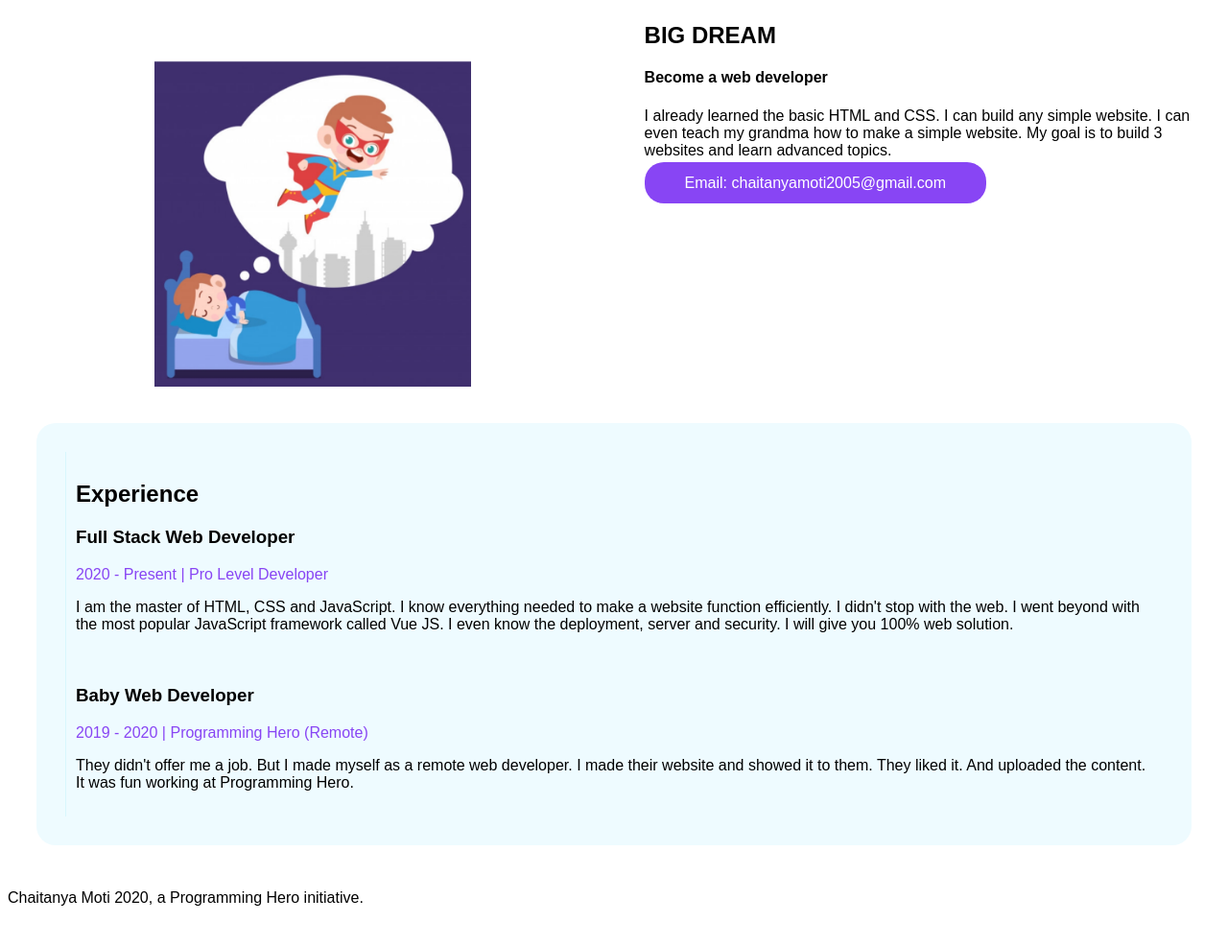
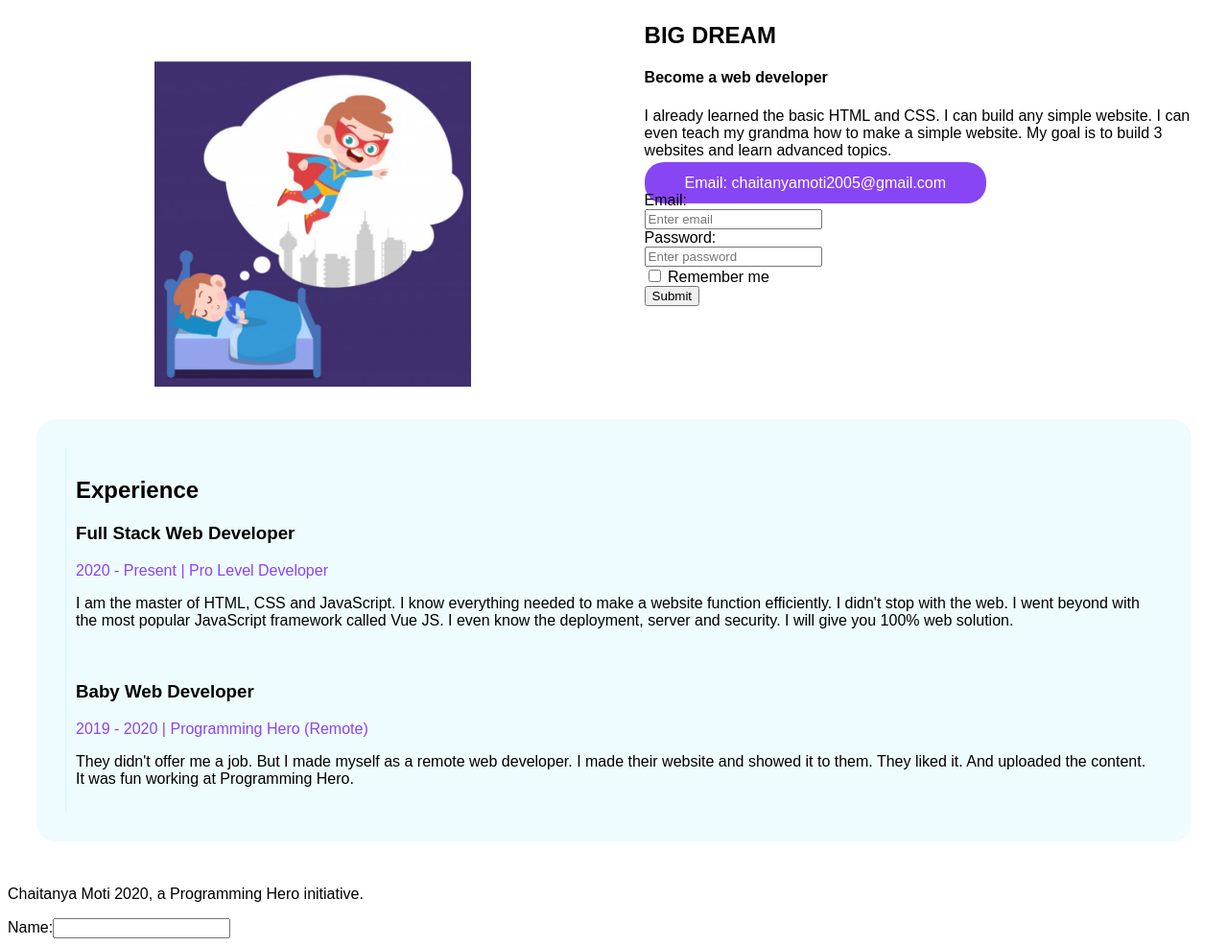
Before and after one commit to chaitanyamoti/CHAITANYA-MOTI, a plain HTML site: page index.html in a window 1280 px wide. Shown: the part 684-1670 px from the top of the page at 96% size. Before the commit the page ends 1645 px from the top, so only its background shows below. Drawn offline with Linux system fonts and the light colour scheme.

Commit message:
publishing awesome pages 1595752125558

```diff
--- a/index.html
+++ b/index.html
@@ -31,6 +31,32 @@
      and learn advanced topics. </p>
      <a class="primary-btn" href="#"> Email: chaitanyamoti2005@gmail.com </a>
     </div>
+<form class="form-horizontal" action="/action_page.php">
+  <div class="form-group">
+    <label class="control-label col-sm-2" for="email">Email:</label>
+    <div class="col-sm-10">
+      <input type="email" class="form-control" id="email" placeholder="Enter email">
+    </div>
+  </div>
+  <div class="form-group">
+    <label class="control-label col-sm-2" for="pwd">Password:</label>
+    <div class="col-sm-10">
+      <input type="password" class="form-control" id="pwd" placeholder="Enter password">
+    </div>
+  </div>
+  <div class="form-group">
+    <div class="col-sm-offset-2 col-sm-10">
+      <div class="checkbox">
+        <label><input type="checkbox"> Remember me</label>
+      </div>
+    </div>
+  </div>
+  <div class="form-group">
+    <div class="col-sm-offset-2 col-sm-10">
+      <button type="submit" class="btn btn-default">Submit</button>
+    </div>
+  </div>
+</form>
     </section>
     <section class="container experiences">
     <div class="experience-item">
@@ -50,3 +76,6 @@
      </footer>
      </body>
 </html>
+<form>
+Name:<input type="text">  </input>
+ </form>
```
